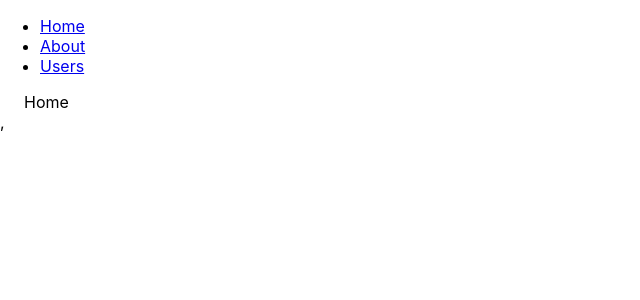
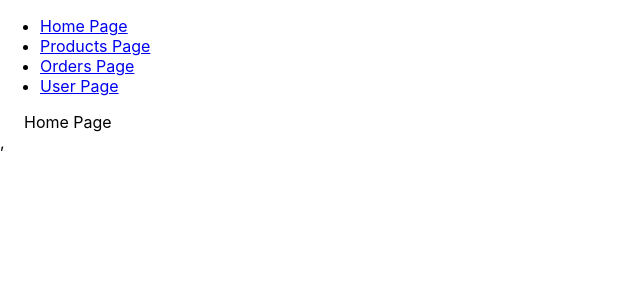
Before and after one commit to malika08/burak-react, a React (Create React App) app: page / in a window 1280 px wide. Shown: the top 300 px of the page, without its empty margins (0-640 px from the left). Built offline with nearby package versions, Linux system fonts and the light colour scheme.

Commit message:
feat: develop screen based components

```diff
--- a/src/app/App.tsx
+++ b/src/app/App.tsx
@@ -3,36 +3,40 @@ import "../css/app.css";
 import { Box, Button, Container, Stack, Typography } from "@mui/material";
 import { RippleBadge } from "./MaterialTheme/styled";
 import { BrowserRouter as Router, Route, Link, Routes } from "react-router-dom";
-import { Users } from "./screens/Users";
-import { About } from "./screens/About";
+
+import { HomePage } from "./screens/homePage";
+import { ProductsPage } from "./screens/productsPage";
+import { OrdersPage } from "./screens/orders";
+import { UserPage } from "./screens/userPage";
 
 function App() {
   return (
-    <Router>
+    <div>
       <nav>
         <ul>
           <li>
-            <Link to="/">Home</Link>
+            <Link to="/">Home Page</Link>
           </li>
           <li>
-            <Link to="/about">About</Link>
+            <Link to="/products">Products Page</Link>
           </li>
           <li>
-            <Link to="/users">Users</Link>
+            <Link to="/orders">Orders Page</Link>
+          </li>
+          <li>
+            <Link to="/member-page">User Page</Link>
           </li>
         </ul>
       </nav>
       <Routes>
-        <Route path="/about" element={<About />} />
-        <Route path="/contact" element={<Users />} />
-        <Route path="/" element={<Home />} />
+        <Route path="/products" element={<ProductsPage />} />
+        <Route path="/orders" element={<OrdersPage />} />
+        <Route path="/member-page" element={<UserPage />} />
+
+        <Route path="/" element={<HomePage />} />
       </Routes>
-    </Router>
+    </div>
   );
 }
 
-function Home() {
-  return <Container>Home</Container>;
-}
-
 export default App;
--- a/src/app/screens/About.tsx
+++ /dev/null
@@ -1,6 +0,0 @@
-import { Container } from "@mui/material";
-import React from "react";
-
-export function About() {
-  return <Container>About</Container>;
-}
--- a/src/app/screens/Users.tsx
+++ /dev/null
@@ -1,6 +0,0 @@
-import { Container } from "@mui/material";
-import React from "react";
-
-export function Users() {
-  return <Container>Users</Container>;
-}
--- /dev/null
+++ b/src/app/screens/help/index.tsx
@@ -0,0 +1,5 @@
+import { Container } from "@mui/material";
+
+export function HelpPage() {
+  return <Container>Help Page</Container>;
+}
--- /dev/null
+++ b/src/app/screens/homePage/index.tsx
@@ -0,0 +1,5 @@
+import { Container } from "@mui/material";
+
+export function HomePage() {
+  return <Container>Home Page</Container>;
+}
--- /dev/null
+++ b/src/app/screens/orders/index.tsx
@@ -0,0 +1,5 @@
+import { Container } from "@mui/material";
+
+export function OrdersPage() {
+  return <Container>Orders Page</Container>;
+}
--- /dev/null
+++ b/src/app/screens/productsPage/index.tsx
@@ -0,0 +1,5 @@
+import { Container } from "@mui/material";
+
+export function ProductsPage() {
+  return <Container>Products Page</Container>;
+}
--- /dev/null
+++ b/src/app/screens/userPage/index.tsx
@@ -0,0 +1,5 @@
+import { Container } from "@mui/material";
+
+export function UserPage() {
+  return <Container>User Page</Container>;
+}
--- a/src/index.tsx
+++ b/src/index.tsx
@@ -17,7 +17,9 @@ root.render(
   <React.StrictMode>
     <Provider store={store}>
       <ThemeProvider theme={theme}>
-        <App />
+        <Router>
+          <App />
+        </Router>
       </ThemeProvider>
       ,
     </Provider>
```
